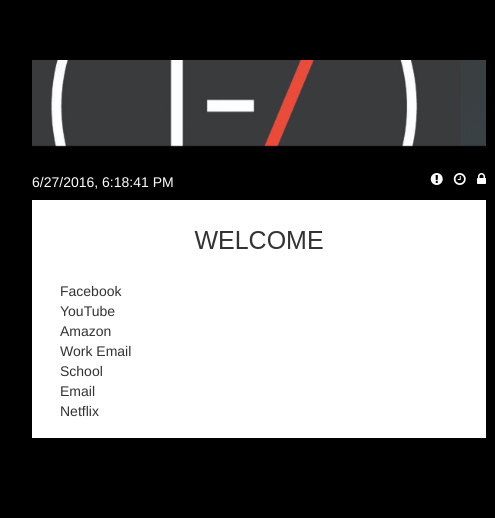
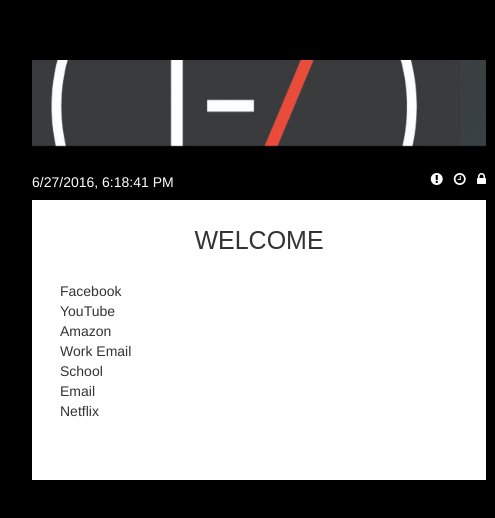
Before and after one commit to lee2md/lee2md.github.io, a plain HTML site: page index.html in a window 1280 px wide. Shown: the part 106-624 px from the top of the page, 224-719 px from the left. Drawn offline with nearby package versions, Linux system fonts and the light colour scheme.

Commit message:
Update main.css

```diff
--- a/css/main.css
+++ b/css/main.css
@@ -93,5 +93,5 @@ i {
 
 .main-block {
   background-color: #ffffff;
-  height: 17em;
+  height: 20em;
 }
```
